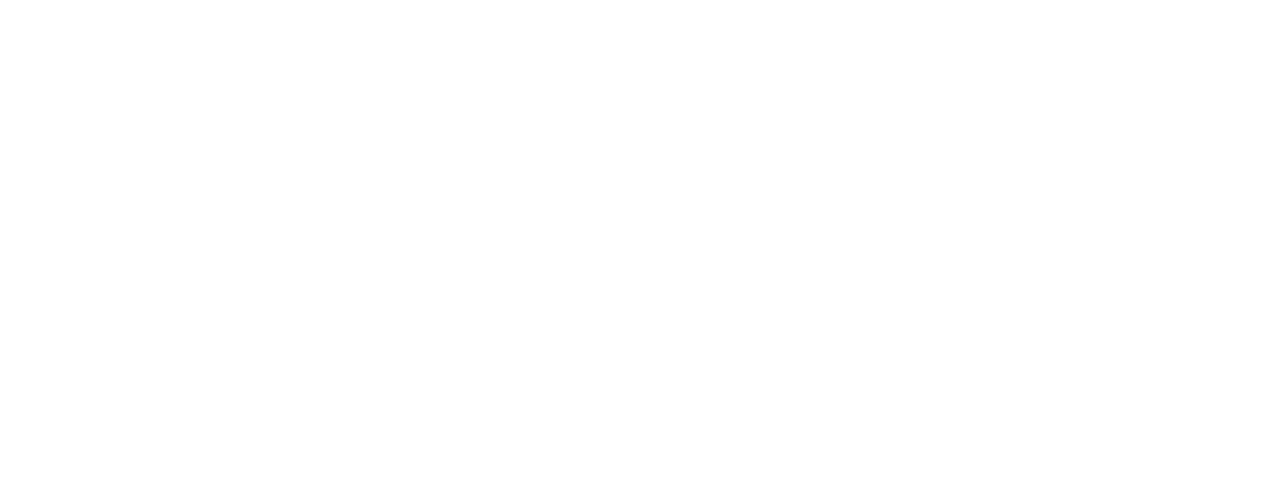
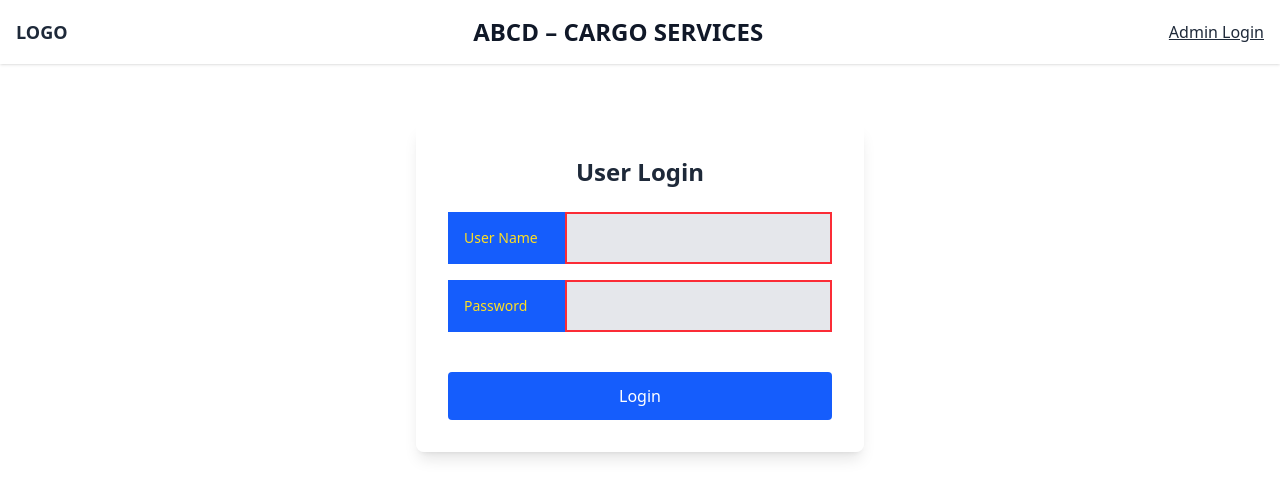
Before and after one commit to Muhammadtalha678/courire_frontend, a React (Vite) app: page /login in a window 1280 px wide. Before the commit this address had no page. Shown: the top 498 px of the page. Built offline with nearby package versions, Linux system fonts and the light colour scheme.

Commit message:
container list done

```diff
--- a/src/App.jsx
+++ b/src/App.jsx
@@ -5,6 +5,9 @@
 // import TrackingPage from './pages/tracking.jsx'
 import Layout from './components/Layout.jsx'
 import CargoServicesLanding from './pages/CargoServicesLanding.jsx'
+import Login from './pages/login.jsx'
+import BookingList from './pages/bookingList.jsx'
+import ContainerList from './pages/containerList.jsx'
 function App() {
 
   return (
@@ -14,6 +17,9 @@
         <Route path='/' element={<CargoServicesLanding/>}/>
         <Route path='/booking' element={<Booking/>}/>
         <Route path='/container' element={<ContainerBooking/>}/>
+        <Route path='/login' element={<Login/>}/>
+        <Route path='/all-bookings' element={<BookingList/>}/>
+        <Route path='/all-containers' element={<ContainerList/>}/>
       </Route>
    </Routes>
   )
--- a/src/components/Header.jsx
+++ b/src/components/Header.jsx
@@ -1,4 +1,5 @@
 import React from 'react';
+import { Link } from 'react-router-dom';
 
 const Header = () => {
   return (
@@ -14,12 +15,12 @@
 
         {/* Login Links */}
         <div className="flex space-x-6">
-          <button className="text-gray-800 font-medium underline hover:text-gray-600">
+          {/* <button className="text-gray-800 font-medium underline hover:text-gray-600">
             User Login
-          </button>
-          <button className="text-gray-800 font-medium underline hover:text-gray-600">
+          </button> */}
+          <Link to={'/login'} className="text-gray-800 font-medium underline hover:text-gray-600">
             Admin Login
-          </button>
+          </Link>
         </div>
       </div>
     </header>
--- a/src/pages/CargoServicesLanding.jsx
+++ b/src/pages/CargoServicesLanding.jsx
@@ -72,7 +72,7 @@
                   {Object.entries(showtrackingData).map(([key, value]) =>
 
                   {
-                    // console.log(showtrackingData);
+                    console.log(value);
 
                   return <tr key={key} className="border-b border-gray-200">
                   <td className="font-semibold capitalize px-3 py-2">{key.replace(/([A-Z])/g, ' $1')}</td>
--- /dev/null
+++ b/src/pages/bookingList.jsx
@@ -0,0 +1,63 @@
+import axios from 'axios'
+import React, { useEffect, useState } from 'react'
+
+const BookingList = () => {
+  const [bookings, setBookings] = useState([])
+
+  useEffect(() => {
+    const getBookings = async () => {
+      try {
+        const response = await axios.get("http://localhost:5000/api/bookings")
+        // console.log(response.data)
+        setBookings(response?.data?.data?.bookings || [])
+      } catch (error) {
+        console.log(error)
+      }
+    }
+    getBookings()
+  }, [])
+  const allKeys = bookings.length > 0 ? Object.keys(bookings[0]).filter((key) => key !== '_id' && key !== '__v') : []
+
+
+  return (
+    <div className="relative overflow-x-auto">
+      <table className="w-full text-sm text-left text-black bg-white border border-gray-300">
+        <thead className="text-xs uppercase bg-gray-100 text-gray-700">
+          <tr className="border-b">
+          <th className="px-6 py-3">S.No</th>
+            {
+                          allKeys.map((key) => (
+                            <th key={key} className="px-4 py-3">{key.replace(/([A-Z])/g, ' $1')}</th>
+                          ))
+            }
+          </tr>
+        </thead>
+        <tbody>
+          {bookings.length > 0 ? (
+                      bookings.map((row,index) => {
+                // console.log(row._id);
+
+                          return <tr key={index} className="border-b">
+                     <td className="px-4 py-4 text-center">{index + 1}</td>
+                    {allKeys.map((key) => {
+
+                        return <td className="px-4 py-4 text-center" key={key}>{row[key]}</td>
+
+
+                    })}
+              </tr>
+            })
+          ) : (
+            <tr>
+              <td colSpan="5" className="text-center py-4 text-red-600 font-medium">
+                No Bookings Found
+              </td>
+            </tr>
+          )}
+        </tbody>
+      </table>
+    </div>
+  )
+}
+
+export default BookingList
--- /dev/null
+++ b/src/pages/containerList.jsx
@@ -0,0 +1,66 @@
+import axios from 'axios'
+import React,{useState,useEffect} from 'react'
+
+const ContainerList = () => {
+  const [containerList, setContainerList] = useState([])
+
+    useEffect(() => {
+      const getContainerList = async () => {
+        try {
+        //   const response = await axios.get("http://localhost:5000/api/allContainersList")
+          const response = await axios.get("https://courire-system-backend-express.vercel.app/api/allContainersList")
+        //   console.log(response.data)
+          setContainerList(response?.data?.data?.containersList || [])
+        } catch (error) {
+          console.log(error)
+        }
+      }
+      getContainerList()
+    }, [])
+    const allKeys = containerList.length > 0 ? Object.keys(containerList[0]).filter((key) => key !== '_id' && key !== '__v' && key !== 'createdAt' && key !== 'updatedAt') : []
+
+    return (
+     <div className="relative overflow-x-auto">
+      <table className="w-full text-sm text-left text-black bg-white border border-gray-300">
+        <thead className="text-xs uppercase bg-gray-100 text-gray-700">
+                    <tr className="border-b">
+                    <th className="px-6 py-3">S.No</th>
+           {
+             allKeys.map((key) => (
+                <th key={key} className="px-4 py-3">{key.replace(/([A-Z])/g, ' $1')}</th>
+              ))
+           }
+          </tr>
+        </thead>
+        <tbody>
+          {containerList.length > 0 ? (
+                        containerList.map((container, index) => {
+
+                            return <tr key={index} className="border-b">
+                    <td className="px-4 py-4 text-center">{index + 1}</td>
+
+               {allKeys.map((key) => {
+                   let value = container[key]
+                   if (key === 'Destination' && typeof value === 'object') {
+                    value = `From: ${value.From} → To: ${value.To}`
+                   }
+                   return <td className="px-4 py-4 text-center" key={key}>{value}</td>
+
+
+               })}
+         </tr>
+            })
+          ) : (
+            <tr>
+              <td colSpan="5" className="text-center py-4 text-red-600 font-medium">
+                No Containers Data Found
+              </td>
+            </tr>
+          )}
+        </tbody>
+      </table>
+    </div>
+  )
+}
+
+export default ContainerList
--- /dev/null
+++ b/src/pages/login.jsx
@@ -0,0 +1,62 @@
+import React,{useState} from 'react'
+
+const Login = () => {
+    const [userName, setUserName] = useState('');
+    const [password, setPassword] = useState('');
+
+    const handleLogin = () => {
+      if (userName.trim() && password.trim()) {
+        console.log('Login attempted with:', { userName, password });
+        // Add your login logic here
+      }
+    };
+  return (
+    <div className="flex justify-center items-center min-h-96">
+          <div className="bg-white/20 backdrop-blur-sm p-8 rounded-lg shadow-lg">
+            <h2 className="text-2xl font-bold text-gray-800 mb-6 text-center">
+              User Login
+            </h2>
+
+            <div className="space-y-4 w-96">
+              {/* User Name Field */}
+              <div className="flex">
+                <div className="bg-blue-600 text-yellow-300 px-4 py-3 font-medium text-sm w-32 flex items-center">
+                  User Name
+                </div>
+                <input
+                  type="text"
+                  value={userName}
+                  onChange={(e) => setUserName(e.target.value)}
+                  className="flex-1 px-4 py-3 border-2 border-red-500 focus:outline-none focus:border-red-600 bg-gray-200"
+                  placeholder=""
+                />
+              </div>
+
+              {/* Password Field */}
+              <div className="flex">
+                <div className="bg-blue-600 text-yellow-300 px-4 py-3 font-medium text-sm w-32 flex items-center">
+                  Password
+                </div>
+                <input
+                  type="password"
+                  value={password}
+                  onChange={(e) => setPassword(e.target.value)}
+                  className="flex-1 px-4 py-3 border-2 border-red-500 focus:outline-none focus:border-red-600 bg-gray-200"
+                  placeholder=""
+                />
+              </div>
+
+              {/* Login Button */}
+              <button
+                onClick={handleLogin}
+                className="w-full bg-blue-600 text-white py-3 px-4 rounded font-medium hover:bg-blue-700 transition-colors mt-6"
+              >
+                Login
+              </button>
+            </div>
+          </div>
+        </div>
+  )
+}
+
+export default Login
```
